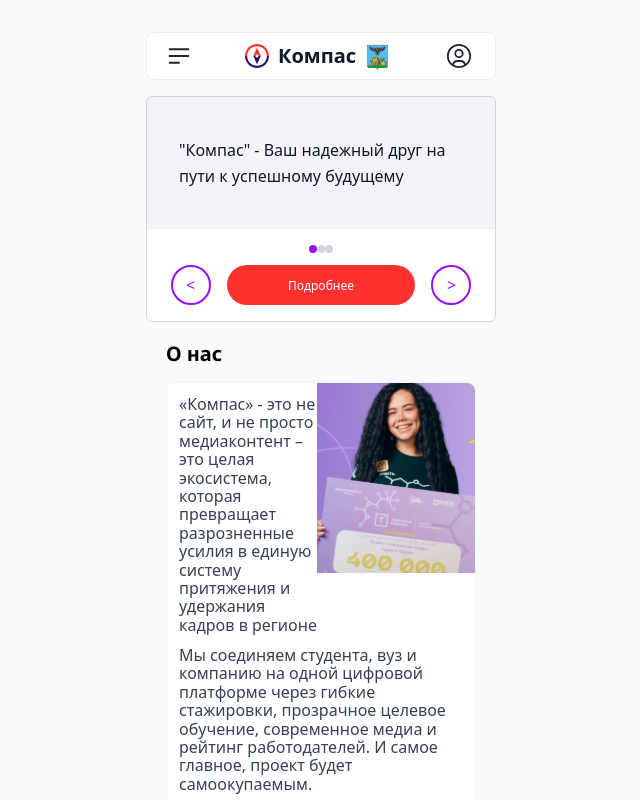
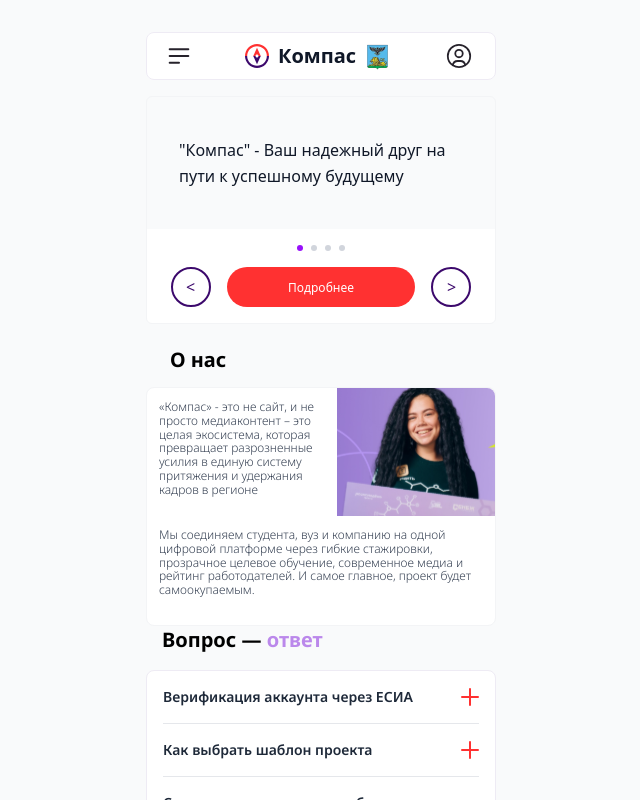
Before and after one commit to PowerCoin1/COMPAS, a React (Vite) app in the folder frontend/: page / in a window 1280 px wide. Shown: the top 800 px of the page, without its empty margins (319-959 px from the left). Built offline with nearby package versions, Linux system fonts and the light colour scheme.

Commit message:
feat/frontend/07: replace <img with background cover for About.tsx>

```diff
--- a/frontend/src/components/About.tsx
+++ b/frontend/src/components/About.tsx
@@ -4,20 +4,23 @@
     const [firstParagraph, ...otherParagraphs] = aboutData.text;
 
     return (
-        <section className=" bg-gray-50 p-5">
-            <h2 className="text-3xl font-bold mb-4">{aboutData.title}</h2>
+        <section className=" bg-gray-50">
+            <h2 style={{ fontSize: 'var(--text-xl)' }} className="font-bold h2 mb-4 m-6">
+                {aboutData.title}
+            </h2>
 
             <div className="border border-gray-100 p-3 bg-white rounded-lg w-full">
                 <div className="flex items-start mb-3">
-                    <p className="text-gray-700  flex-1">{firstParagraph}</p>
+                    <p className="text-gray-700  flex-1 p5">{firstParagraph}</p>
 
-                    <div className="shrink-0 -mr-3 -mt-3">
-                        <img src={aboutData.image} alt="О нас" width={158} height={128} className="rounded-tr-lg" />
-                    </div>
+                    <div
+                        className="shrink-0 -mr-3 -mt-3 w-[158px] h-[128px] rounded-tr-lg bg-cover bg-top"
+                        style={{ backgroundImage: `url(${aboutData.image})` }}
+                    ></div>
                 </div>
 
                 {otherParagraphs.map((paragraph, index) => (
-                    <p key={index} className="mb-4 text-gray-700">
+                    <p key={index} className="mb-4 p5 text-gray-700">
                         {paragraph}
                     </p>
                 ))}
--- a/frontend/src/components/Carousel.tsx
+++ b/frontend/src/components/Carousel.tsx
@@ -25,6 +25,11 @@
         text: '"Компас" - Ваш надежный друг на пути к успешному будущему',
         details: 'Текст для третьего слайда. Например, кейс или сценарий использования.',
     },
+    {
+        id: 3,
+        text: '"Компас" - Ваш надежный друг на пути к успешному будущему',
+        details: 'Текст для третьего слайда. Например, кейс или сценарий использования.',
+    },
 ];
 
 export const Carousel: React.FC = () => {
@@ -45,21 +50,21 @@
     return (
         <div className="w-full max-w-xl mx-auto">
             {/* Карточка с текстом и нижней панелью */}
-            <div className="rounded-md border border-gray-300 overflow-hidden bg-[#F5F3FA] flex flex-col">
+            <div className="rounded-md border border-gray-100 overflow-hidden bg-[--color-secondary] flex flex-col">
                 {/* Текст слайда */}
                 <div className="px-8 py-10 flex-1 flex items-center">
-                    <p className="text-base md:text-lg font-medium text-gray-900 leading-relaxed">{currentSlide.text}</p>
+                    <p className="text-base h4 md:text-lg font-medium text-gray-900 leading-relaxed">{currentSlide.text}</p>
                 </div>
 
                 {/* Нижняя панель: точки, стрелки, кнопка */}
                 <div className="bg-white px-6 py-4">
                     {/* Точки */}
-                    <div className="flex justify-center mb-3">
+                    <div className="flex justify-center mb-4 gap-2">
                         {slides.map((slide, index) => (
                             <button
                                 key={slide.id}
                                 onClick={() => goTo(index)}
-                                className={`h-2 w-2 rounded-full mx-1 transition
+                                className={`h-1.5 w-1.5 rounded-full mx-1 transition
                                     ${index === currentIndex ? 'bg-purple-600' : 'bg-gray-300'}`}
                                 aria-label={`Перейти к слайду ${index + 1}`}
                             />
@@ -72,14 +77,14 @@
                         <button
                             type="button"
                             onClick={() => goTo(currentIndex - 1)}
-                            className="w-10 h-10 rounded-full border-2 border-purple-600 text-purple-600 flex items-center justify-center
-                            transition hover:bg-purple-50
-                    active:bg-purple-600 active:text-white"
+                            className="w-10 h-10 rounded-full border-2 flex items-center justify-center transition
+                    [border-color:var(--color-dark-purple)] [color:var(--color-dark-purple)]
+                    hover:[background-color:var(--color-dark-purple)] hover:text-white"
                         >
                             <span className="-ml-px">&lt;</span>
                         </button>
 
-                        {/* Кнопка Подробнее (твой Button) */}
+                        {/* Кнопка Подробнее (Button) */}
                         <Button color="red" size="md" className="flex-1" onClick={() => setIsDetailsOpen((prev) => !prev)}>
                             Подробнее
                         </Button>
@@ -88,10 +93,9 @@
                         <button
                             type="button"
                             onClick={() => goTo(currentIndex + 1)}
-                            className="w-10 h-10 rounded-full border-2 border-purple-600
-                                text-purple-600 flex items-center justify-center
-                                transition hover:bg-purple-50
-                                active:bg-purple-600 active:text-white"
+                            className="w-10 h-10 rounded-full border-2 flex items-center justify-center transition
+                                [border-color:var(--color-dark-purple)] [color:var(--color-dark-purple)]
+                                hover:bg-dark-purple hover:text-white"
                         >
                             <span className="ml-px">&gt;</span>
                         </button>
```
